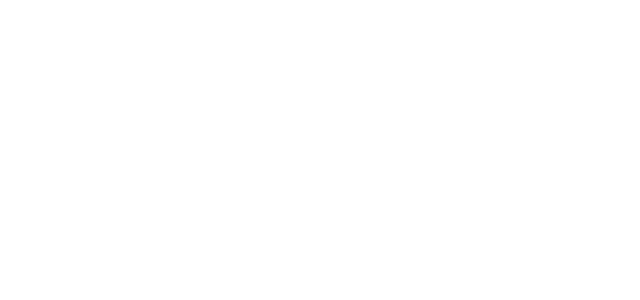
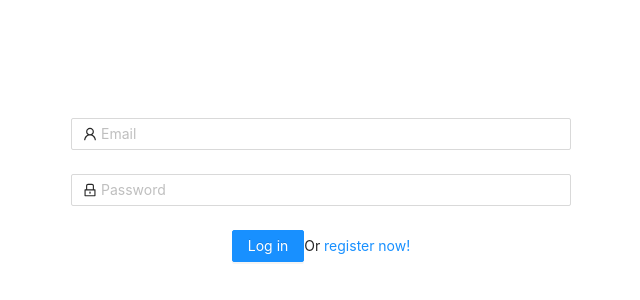
Before and after one commit to saxenanihal95/doctor-app, a React (Create React App) app: page /login in a window 1280 px wide. Shown: the part 198-498 px from the top of the page, without its empty margins (319-959 px from the left). Built offline with nearby package versions, Linux system fonts and the light colour scheme.

Commit message:
Added login form and register design changes

```diff
--- /dev/null
+++ b/src/pages/Login.css
@@ -0,0 +1,10 @@
+.LoginContainer {
+  height: 100vh;
+  display: flex;
+  align-items: center;
+  justify-content: center;
+}
+
+.FormContainer {
+  min-width: 500px;
+}
--- a/src/pages/Login.js
+++ b/src/pages/Login.js
@@ -1,5 +1,55 @@
+import { Button, Form, Input } from "antd";
+import { UserOutlined, LockOutlined } from "@ant-design/icons";
 import React from "react";
+import "./Login.css";
+import { Link } from "react-router-dom";
 
 export default function Login() {
-  return <div></div>;
+  const onFinish = (values) => {
+    console.log("Received values of form: ", values);
+  };
+  return (
+    <div className="LoginContainer">
+      <div className="FormContainer">
+        <Form name="normal_login" onFinish={onFinish}>
+          <Form.Item
+            name="email"
+            rules={[
+              {
+                type: "email",
+                message: "The input is not valid E-mail!",
+              },
+              {
+                required: true,
+                message: "Please input your E-mail!",
+              },
+            ]}
+          >
+            <Input prefix={<UserOutlined />} placeholder="Email" />
+          </Form.Item>
+          <Form.Item
+            name="password"
+            rules={[{ required: true, message: "Please input your Password!" }]}
+          >
+            <Input
+              prefix={<LockOutlined />}
+              type="password"
+              placeholder="Password"
+            />
+          </Form.Item>
+
+          <Form.Item>
+            <Button
+              type="primary"
+              htmlType="submit"
+              className="login-form-button"
+            >
+              Log in
+            </Button>
+            Or <Link to="/register">register now!</Link>
+          </Form.Item>
+        </Form>
+      </div>
+    </div>
+  );
 }
--- a/src/pages/Register.js
+++ b/src/pages/Register.js
@@ -1,5 +1,7 @@
 import { Button, Form, Input } from "antd";
 import React from "react";
+import { Link } from "react-router-dom";
+import { UserOutlined, LockOutlined } from "@ant-design/icons";
 import { openNotificationWithIcon } from "../utils/helpers";
 import "./Register.css";
 
@@ -15,33 +17,11 @@
       message: "Registered Successfully, you can now login",
     });
   };
-  const formItemLayout = {
-    labelCol: {
-      xs: { span: 24 },
-      sm: { span: 8 },
-    },
-    wrapperCol: {
-      xs: { span: 24 },
-      sm: { span: 16 },
-    },
-  };
-  const tailFormItemLayout = {
-    wrapperCol: {
-      xs: {
-        span: 24,
-        offset: 0,
-      },
-      sm: {
-        span: 16,
-        offset: 8,
-      },
-    },
-  };
+
   return (
     <div className="RegisterContainer">
       <div className="FormContainer">
         <Form
-          {...formItemLayout}
           form={form}
           name="register"
           onFinish={onFinish}
@@ -49,7 +29,6 @@
         >
           <Form.Item
             name="email"
-            label="E-mail"
             rules={[
               {
                 type: "email",
@@ -61,12 +40,11 @@
               },
             ]}
           >
-            <Input />
+            <Input placeholder="Email" prefix={<UserOutlined />} />
           </Form.Item>
 
           <Form.Item
             name="password"
-            label="Password"
             rules={[
               {
                 required: true,
@@ -75,12 +53,11 @@
             ]}
             hasFeedback
           >
-            <Input.Password />
+            <Input.Password placeholder="Password" prefix={<LockOutlined />} />
           </Form.Item>
 
           <Form.Item
             name="confirm"
-            label="Confirm Password"
             dependencies={["password"]}
             hasFeedback
             rules={[
@@ -100,13 +77,17 @@
               }),
             ]}
           >
-            <Input.Password />
+            <Input.Password
+              placeholder="Confirm Password"
+              prefix={<LockOutlined />}
+            />
           </Form.Item>
 
-          <Form.Item {...tailFormItemLayout}>
+          <Form.Item>
             <Button type="primary" htmlType="submit">
               Register
             </Button>
+            Or <Link to="/login">login now!</Link>
           </Form.Item>
         </Form>
       </div>
```
Also changed, not shown: 1 other file (tests, documents, lock files or other folders).
